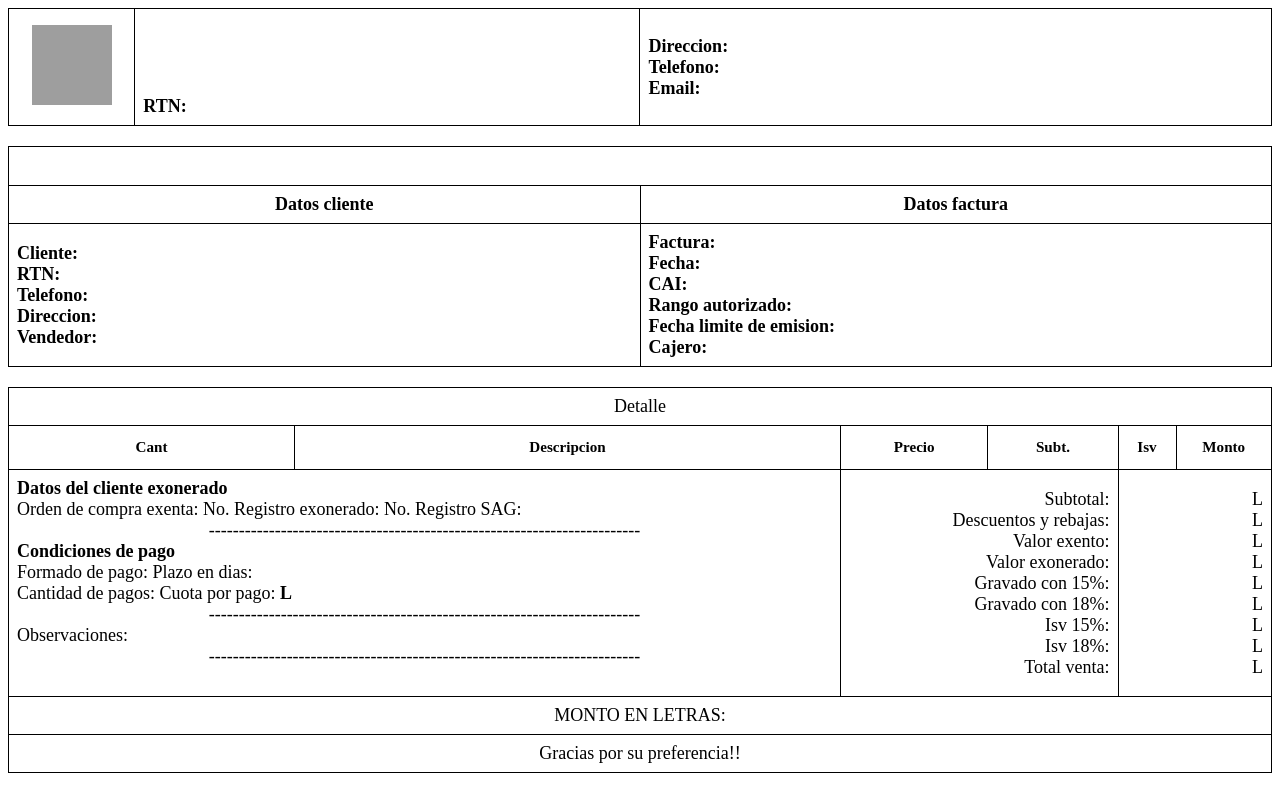
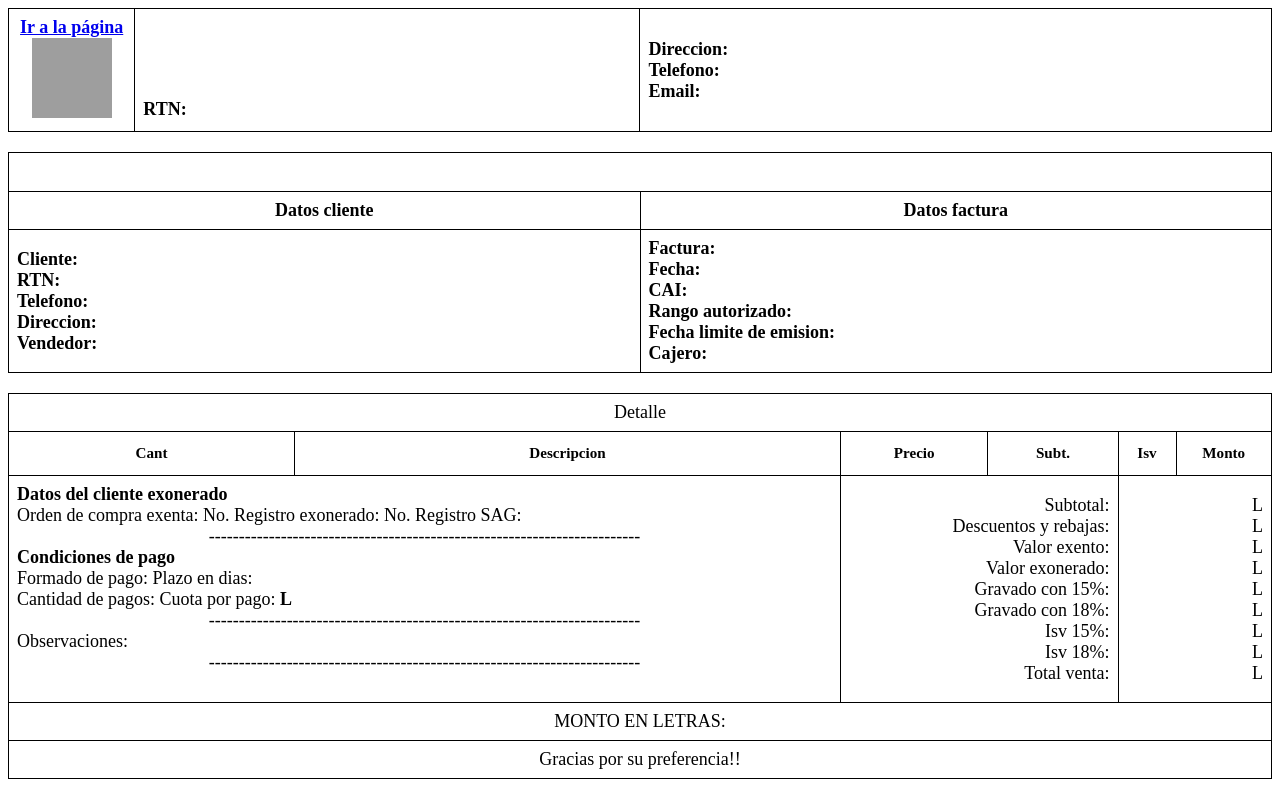
Before and after one commit to rimedhn/invoicesrimeddigital, a plain HTML site: page sheet.html in a window 1280 px wide. Shown: the top 790 px of the page. Drawn offline with Linux system fonts and the light colour scheme; grey boxes are pictures that could not be loaded.

Commit message:
Update sheet.html

```diff
--- a/sheet.html
+++ b/sheet.html
@@ -102,7 +102,7 @@
         <tr>
           <th colspan="4" style="width: 10%">
             <a id="logo" href="logo">Ir a la página</a>
-            <a href="https://drive.google.com/thumbnail?id=1rgy_oqRvTsUyia_ZfIMt7vSnZ1lgUuWq">
+            <a id="logo" href="#">Ir a la página</a>
             <img src="https://drive.google.com/thumbnail?id=1rgy_oqRvTsUyia_ZfIMt7vSnZ1lgUuWq" width="100%" alt="Mi imagen" class="mi-imagen"/a>
           </th>
           <th colspan="4" style="width: 40%; text-align: left">
```
